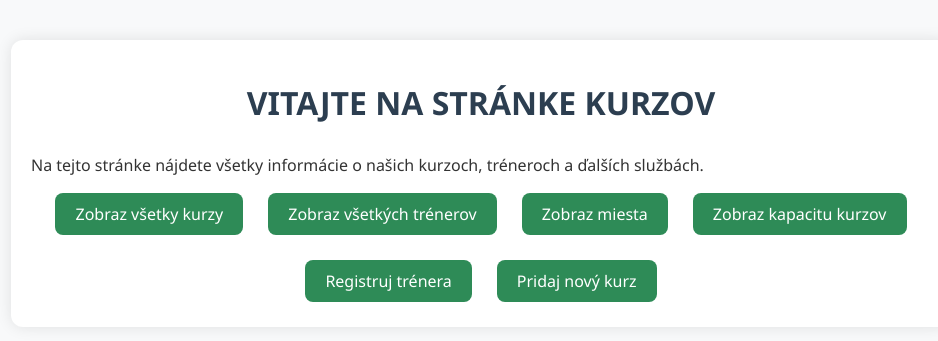
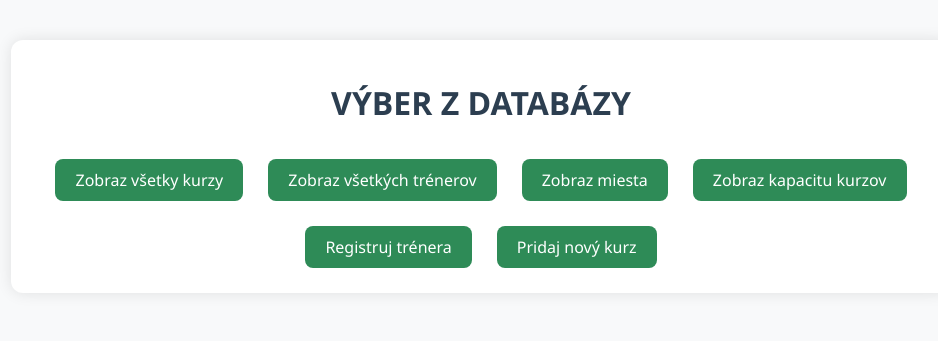
Before and after one commit to PatrikCerno/ISJ-PatrikCerno-Webapp, a Flask app: page / in a window 1280 px wide. Shown: the top 341 px of the page, without its empty margins (159-1097 px from the left). Run offline with Flask 3, Linux system fonts and the light colour scheme.

Commit message:
Update home.html

```diff
--- a/templates/home.html
+++ b/templates/home.html
@@ -8,8 +8,7 @@
 </head>
 <body>
     <div class="container">
-        <h1>Vitajte na stránke kurzov</h1>
-        <p>Na tejto stránke nájdete všetky informácie o našich kurzoch, tréneroch a ďalších službách.</p>
+        <h1>Výber z databázy</h1>
 
         <div class="button-container">
             <a href="/kurzy" class="btn">Zobraz všetky kurzy</a>
```
